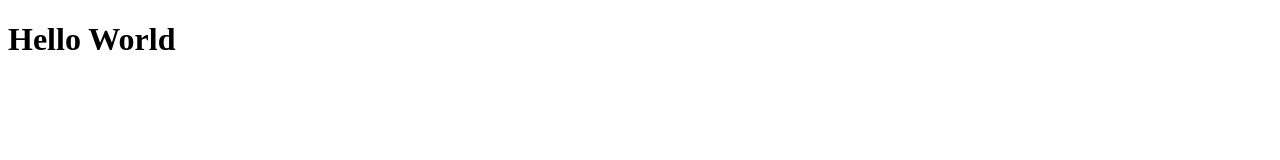
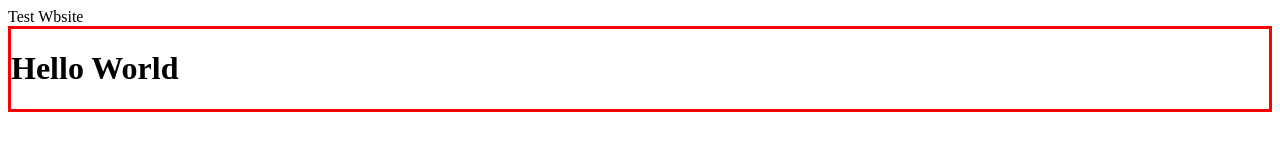
Before and after one commit to WSU-pixel/wsu.github.io, a plain HTML site: page index.html in a window 1280 px wide. Drawn offline with Linux system fonts and the light colour scheme.

Commit message:
Update index.html
Signed-off-by: WSU-pixel <tuchabin2002@gmail.com>

```diff
--- a/index.html
+++ b/index.html
@@ -3,7 +3,7 @@
 <head>
   <meta charset="UTF-8">
   <meta name="viewport" content="width=device-width, initial-scale=1.0">
-  <link rel = "stylesheet" herf = "style.css">
+  <link rel = "stylesheet" href = "style.css"
   <title>Test Wbsite</title>
 </head>
 <body>
```
